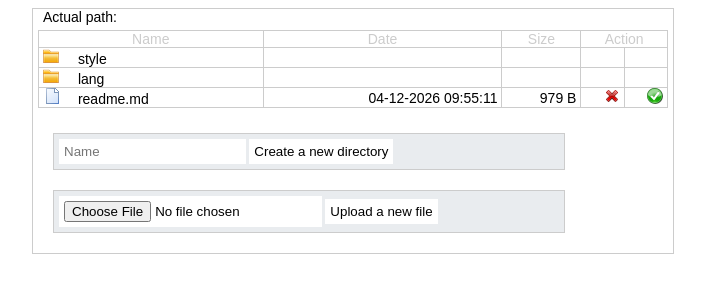
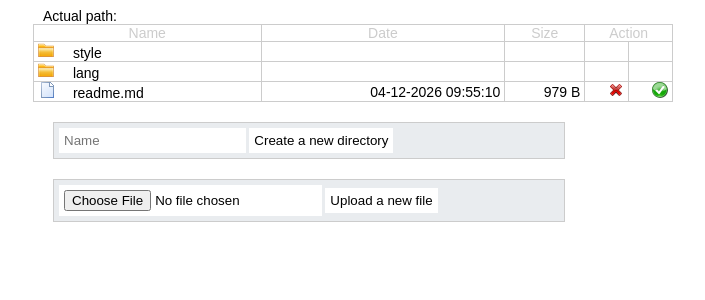
Before and after one commit to codersclub/filemanager, a PHP site: page / in a window 1280 px wide. Shown: the top 300 px of the page, without its empty margins (287-992 px from the left). Run offline with PHP 8.4, Linux system fonts and the light colour scheme; data that the repository does not hold is empty.

Commit message:
Clean some styles

```diff
--- a/style/style.css
+++ b/style/style.css
@@ -1,6 +1,6 @@
 #main {
 	margin: auto;
-	border: 1px solid #ccc;
+/*	border: 1px solid #ccc;*/
 	width: 640px;
 	font-family: Arial, Helvetica, sans-serif;
 	font-size : 12px;
@@ -37,7 +37,6 @@ form {
 #result {
 	font-family: Arial, Helvetica, sans-serif;
 	font-size : 14px;
-	padding:5px;
 	margin-bottom:10px;
 }
 
```
